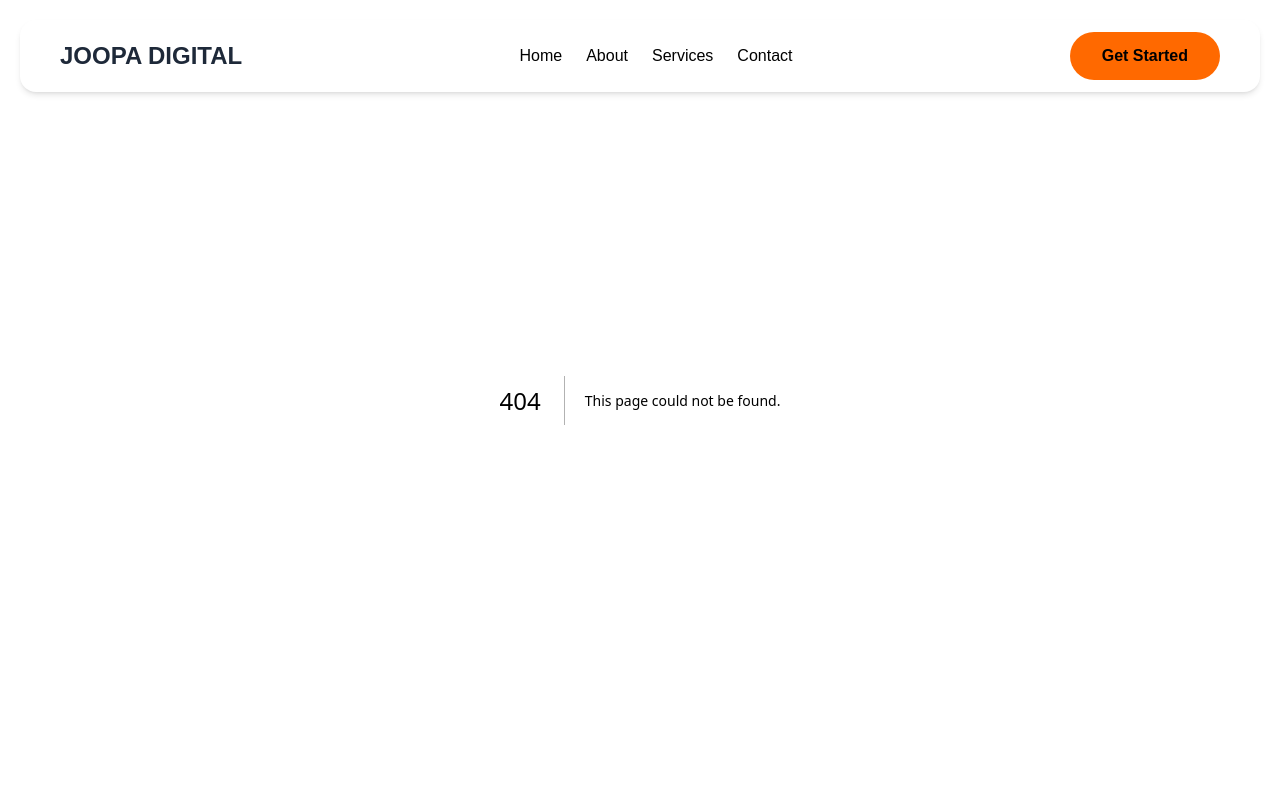
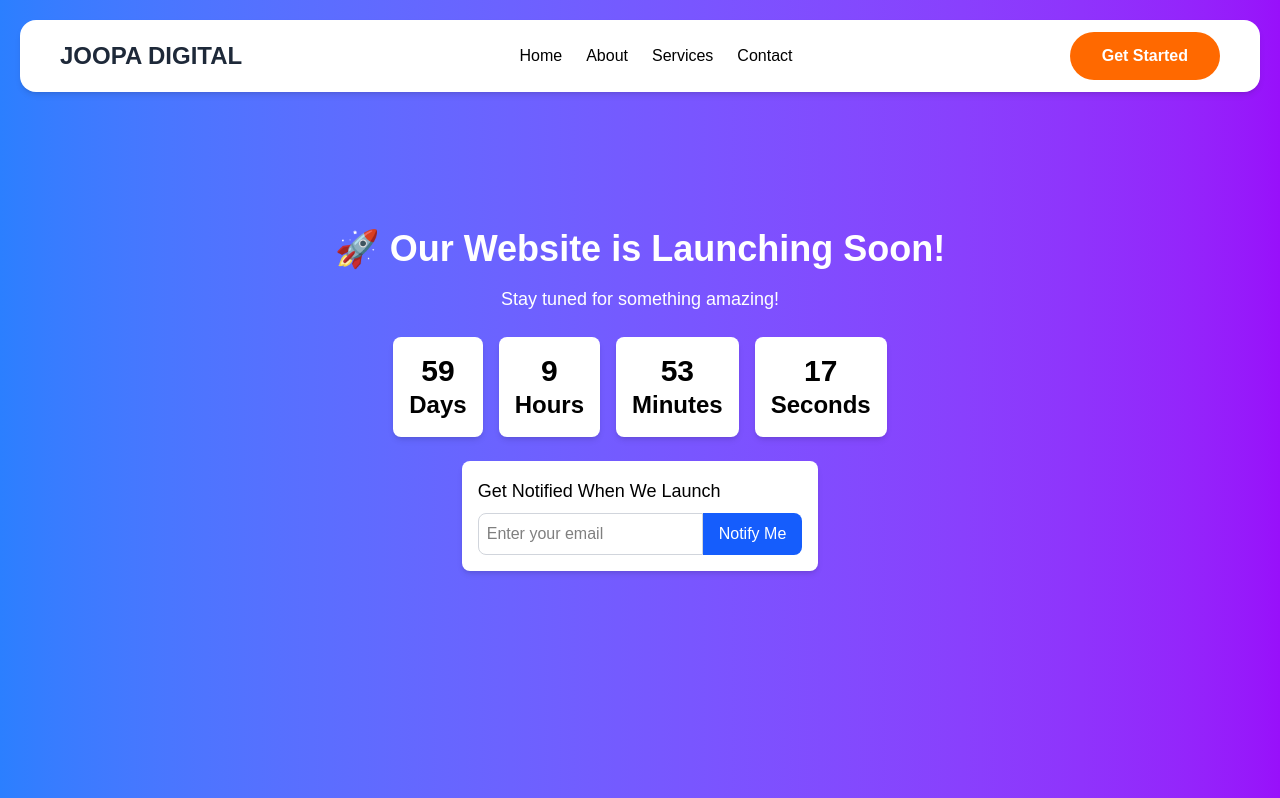
Before and after one commit to DarkSynapse0/Joopa-Digital, a Next.js app: page /comingSoon in a window 1280 px wide. Before the commit this address had no page. Shown: the top 798 px of the page. Built offline with nearby package versions, Linux system fonts and the light colour scheme.

Commit message:
coming soon page added

```diff
--- /dev/null
+++ b/src/app/comingSoon/page.tsx
@@ -0,0 +1,70 @@
+"use client";
+
+import { useState, useEffect } from "react";
+
+const ComingSoon = () => {
+  const calculateTimeLeft = () => {
+    const launchDate = new Date("2025-06-01T00:00:00").getTime(); // Adjust date
+    const now = new Date().getTime();
+    const timeDifference = launchDate - now;
+
+    let timeLeft = {};
+    if (timeDifference > 0) {
+      timeLeft = {
+        days: Math.floor(timeDifference / (1000 * 60 * 60 * 24)),
+        hours: Math.floor((timeDifference / (1000 * 60 * 60)) % 24),
+        minutes: Math.floor((timeDifference / (1000 * 60)) % 60),
+        seconds: Math.floor((timeDifference / 1000) % 60),
+      };
+    }
+
+    return timeLeft;
+  };
+
+  const [timeLeft, setTimeLeft] = useState(calculateTimeLeft());
+
+  useEffect(() => {
+    const timer = setInterval(() => {
+      setTimeLeft(calculateTimeLeft());
+    }, 1000);
+    return () => clearInterval(timer);
+  }, []);
+
+  return (
+    <div className="flex flex-col items-center justify-center min-h-screen bg-gradient-to-r from-blue-500 to-purple-600 text-white">
+      <h1 className="text-4xl font-bold mb-4">🚀 Our Website is Launching Soon!</h1>
+      <p className="text-lg mb-6">Stay tuned for something amazing!</p>
+
+      <div className="flex space-x-4 text-center text-2xl font-semibold mb-6">
+        <div className="p-4 bg-white text-black rounded-lg shadow-md">
+          <span className="block text-3xl">{timeLeft.days || "0"}</span> Days
+        </div>
+        <div className="p-4 bg-white text-black rounded-lg shadow-md">
+          <span className="block text-3xl">{timeLeft.hours || "0"}</span> Hours
+        </div>
+        <div className="p-4 bg-white text-black rounded-lg shadow-md">
+          <span className="block text-3xl">{timeLeft.minutes || "0"}</span> Minutes
+        </div>
+        <div className="p-4 bg-white text-black rounded-lg shadow-md">
+          <span className="block text-3xl">{timeLeft.seconds || "0"}</span> Seconds
+        </div>
+      </div>
+
+      <div className="bg-white text-black p-4 rounded-lg shadow-md">
+        <p className="text-lg font-medium mb-2">Get Notified When We Launch</p>
+        <form className="flex">
+          <input
+            type="email"
+            placeholder="Enter your email"
+            className="p-2 rounded-l-lg border border-gray-300 focus:outline-none"
+          />
+          <button className="bg-blue-600 px-4 py-2 text-white rounded-r-lg hover:bg-blue-700">
+            Notify Me
+          </button>
+        </form>
+      </div>
+    </div>
+  );
+};
+
+export default ComingSoon;
--- a/src/app/globals.css
+++ b/src/app/globals.css
@@ -24,5 +24,3 @@ body {
   color: var(--foreground);
   font-family: Arial, Helvetica, sans-serif;
 }
-
-h1, h2, h3, h4, h5, p, ul, li, span { color:#000000 }
```
